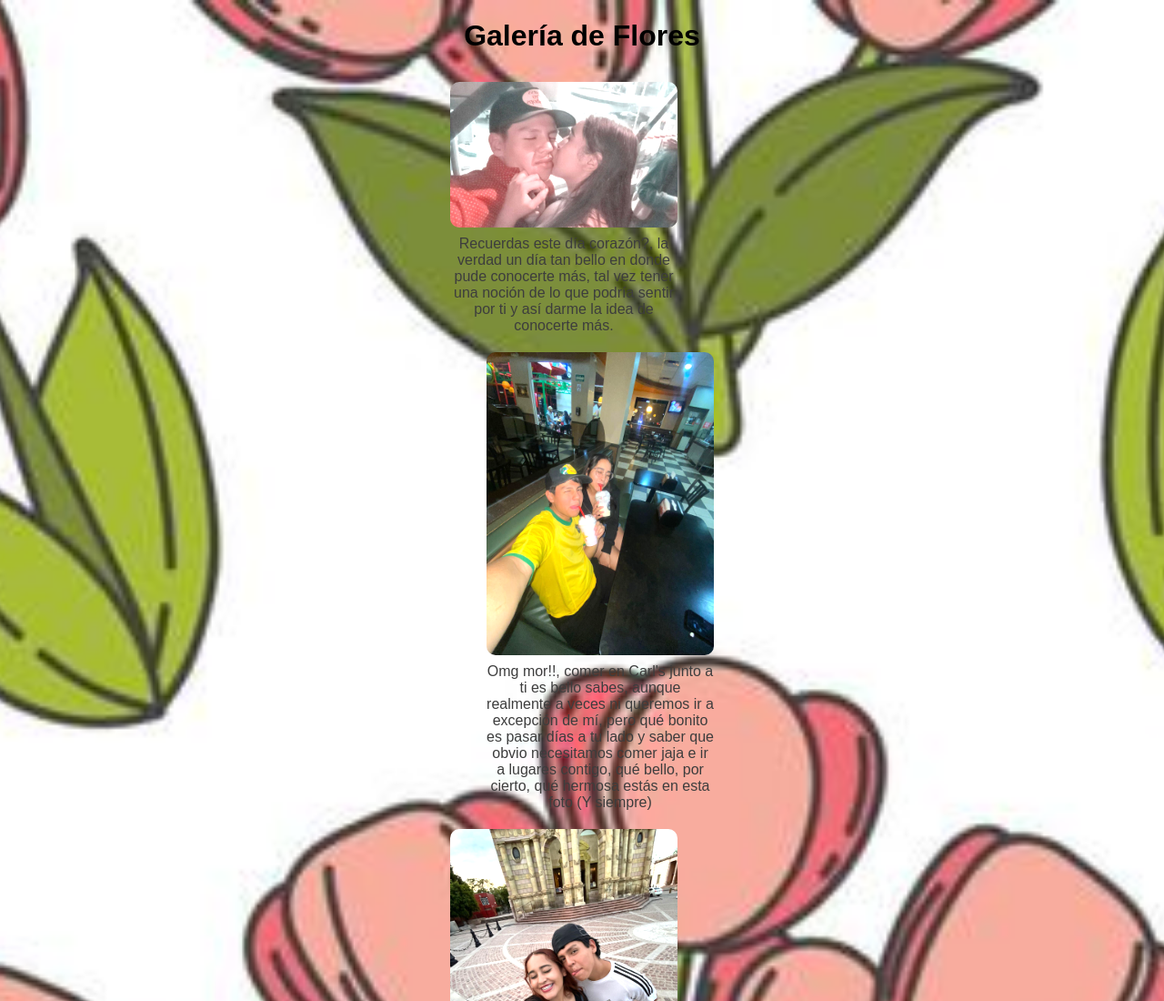
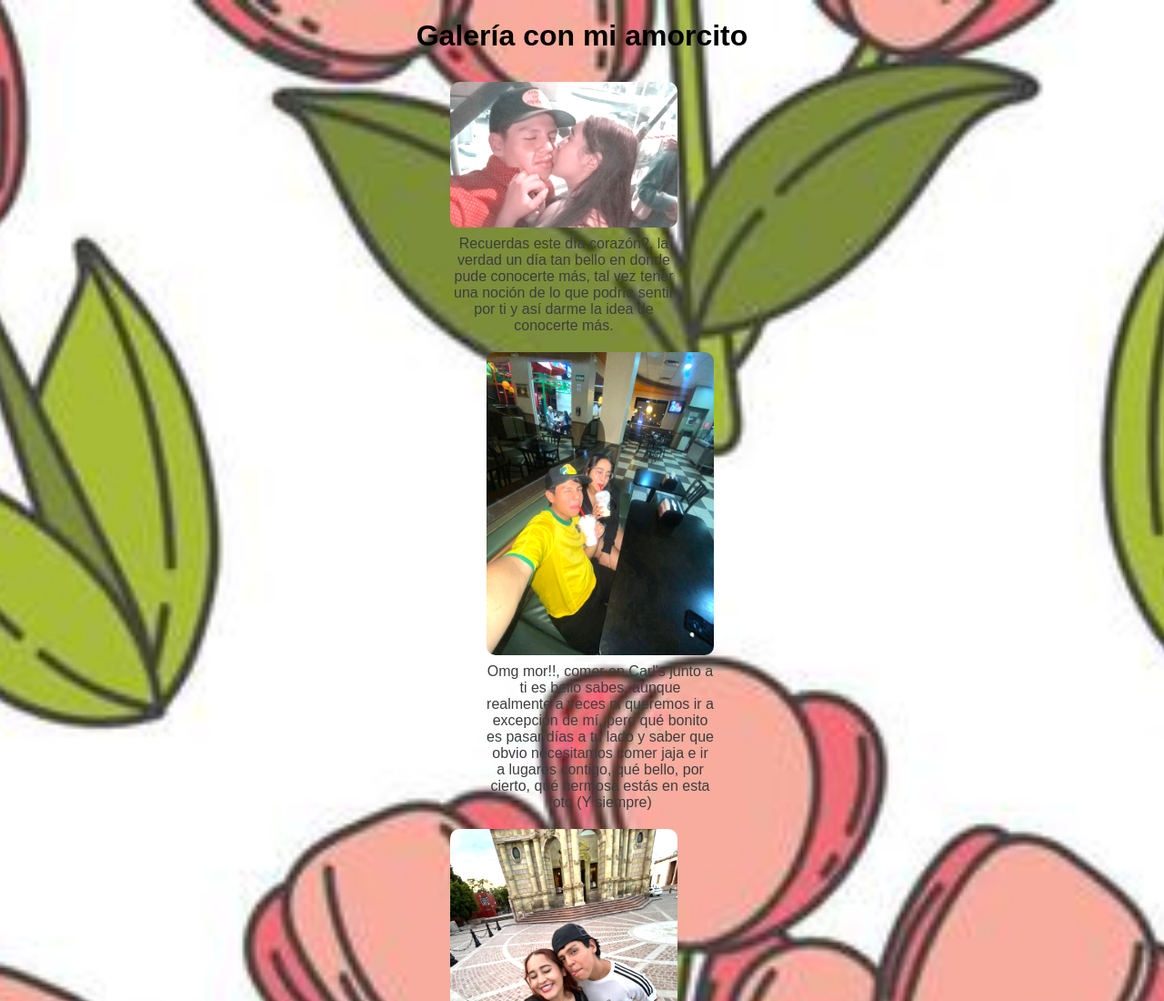
Before and after one commit to RafiuxMax01/Paraella, a plain HTML site: page index.html in a window 1280 px wide. Shown: the top 1100 px of the page at 91% size. Drawn offline with Linux system fonts and the light colour scheme.

Commit message:
index.html

```diff
--- a/index.html
+++ b/index.html
@@ -52,7 +52,7 @@
     </style>
 </head>
 <body>
-    <h1>Galería de Flores</h1>
+   <h1>Galería con mi amorcito</h1>
     <div class="galeria">
         <div class="imagen">
             <img src="imagen1.jpg" alt="Flor 1">
```
